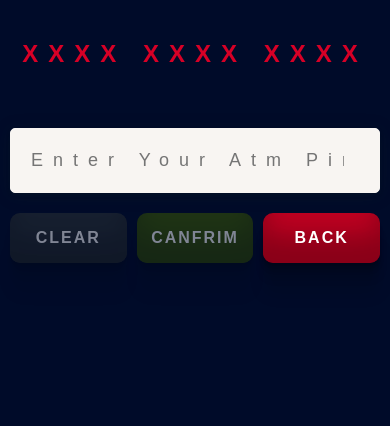
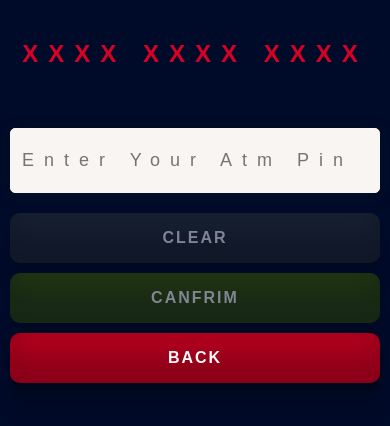
Before and after one commit to ashishkumarui6/atmFunctionality, a React (Vite) app: page /pin/1 in a window 390 px wide. Shown: the top 426 px of the page. Built offline with nearby package versions, Linux system fonts and the light colour scheme.

Commit message:
add page sucess

```diff
--- a/src/App.jsx
+++ b/src/App.jsx
@@ -11,6 +11,7 @@ import SucessDon from "./pages/SucessDon";
 import Withdrawal from "./pages/Withdrawal";
 import NotFound from "./pages/NotFound";
 import { ContextPro } from "./context";
+import PinChangeSucess from "./pages/PinChangeSucess";
 
 function App() {
   const ctx = useContext(ContextPro);
@@ -26,6 +27,7 @@ function App() {
           <Route path="/changepin/:card" element={<ChangePin />} />
           <Route path="/conFirmpin/:card" element={<ConFirmPin />} />
           <Route path="/sucessDon" element={<SucessDon />} />
+          <Route path="/PinChangeSucess" element={<PinChangeSucess />} />
         </Routes>
       ) : (
         <Routes>
--- a/src/pages/Admin/index.css
+++ b/src/pages/Admin/index.css
@@ -11,6 +11,7 @@
 }
 
 .btn {
+    width: 100%;
     display: flex;
     align-items: center;
     justify-content: space-between;
@@ -99,7 +100,7 @@
     }
 
     .container {
-        width: 40%;
+        width: 100%;
         margin: 0px 384px;
     }
     .atm-screen {
@@ -110,7 +111,8 @@
         display: flex;
         align-items: center;
         justify-content: space-between;
-        column-gap: 10px;
+        row-gap: 10px;
+        flex-direction: column ;
     }
 
     .pin-heading{
--- a/src/pages/Admin/index.jsx
+++ b/src/pages/Admin/index.jsx
@@ -48,7 +48,7 @@ const Admin = () => {
                 <Inputfield
                   v={cardNum}
                   onChange={onchange}
-                  type="number"
+                  type="text"
                   placeholder="Enter Your Card Number"
                 />
 
--- a/src/pages/AtmForm/index.jsx
+++ b/src/pages/AtmForm/index.jsx
@@ -123,7 +123,7 @@ const AtmFrom = () => {
                     </div>
                     <div className="child2">
                       <label htmlFor="phoneNumber">
-                        Name
+                        Phone
                         <span>*</span>
                       </label>
                       <input
--- a/src/pages/ConfirmPin/index.jsx
+++ b/src/pages/ConfirmPin/index.jsx
@@ -8,7 +8,6 @@ import { ContextPro } from "../../context";
 const ConFirmPin = () => {
   const [newPin, setNewPin] = useState("");
   const ctx = useContext(ContextPro);
-  // const [renternewPin, setRenterNewPin] = useState("");
   const navigate = useNavigate();
   const params = useParams();
 
@@ -17,20 +16,7 @@ const ConFirmPin = () => {
   };
 
   const OngetReset = () => {
-    const u = JSON.parse(localStorage.getItem("users"));
-    const isExisting = u.find((it) => it.CardNumber === params.card);
-    const index = u.findIndex((it) => it.CardNumber === params.card);
-
-    if (isExisting) {
-      isExisting.pin = newPin;
-      u[index] = isExisting;
-
-      localStorage.setItem("users", JSON.stringify(u));
-
-      localStorage.removeItem("loggedUser");
-      ctx.getToken({});
-      navigate("/");
-    }
+    navigate("/PinChangeSucess");
   };
 
   return (
--- /dev/null
+++ b/src/pages/PinChangeSucess/index.jsx
@@ -0,0 +1,48 @@
+import React, { useContext } from "react";
+import Yes from "../../assets/success.png";
+import { useNavigate, useParams } from "react-router-dom";
+import Container from "../../container";
+import { ContextPro } from "../../context";
+
+const PinChangeSucess = () => {
+  const navigate = useNavigate();
+  const ctx = useContext(ContextPro);
+  const params = useParams();
+
+  const OnGoClose = () => {
+    const u = JSON.parse(localStorage.getItem("users"));
+    const isExisting = u.find((it) => it.CardNumber === params.card);
+    const index = u.findIndex((it) => it.CardNumber === params.card);
+
+    if (isExisting) {
+      isExisting.pin = newPin;
+      u[index] = isExisting;
+      localStorage.setItem("users", JSON.stringify(u));
+    } else {
+      localStorage.removeItem("loggedUser");
+      ctx.getToken({});
+      navigate("/");
+    }
+  };
+  return (
+    <>
+      <Container>
+        <div className="atm">
+          <div className="container">
+            <div className="atmbody">
+              <div className="success">
+                <img src={Yes} alt="Yes" />
+                <p>Done:)</p>
+                <button onClick={OnGoClose} className="close">
+                  Close
+                </button>
+              </div>
+            </div>
+          </div>
+        </div>
+      </Container>
+    </>
+  );
+};
+
+export default PinChangeSucess;
--- a/src/widgets/Button/index.css
+++ b/src/widgets/Button/index.css
@@ -63,7 +63,7 @@
 
 
     .Button {
-        width: 90%;
+        width: 100%;
         height: 50px;
         gap: 20px;
         font-size: 16px;
--- a/src/widgets/Inputfield/index.css
+++ b/src/widgets/Inputfield/index.css
@@ -69,7 +69,7 @@ input:focus {
 
 .screen {
     font-size: 18px;
-    padding: 20px;
+    padding: 10px;
     font-weight: 400;
 
 }
```
